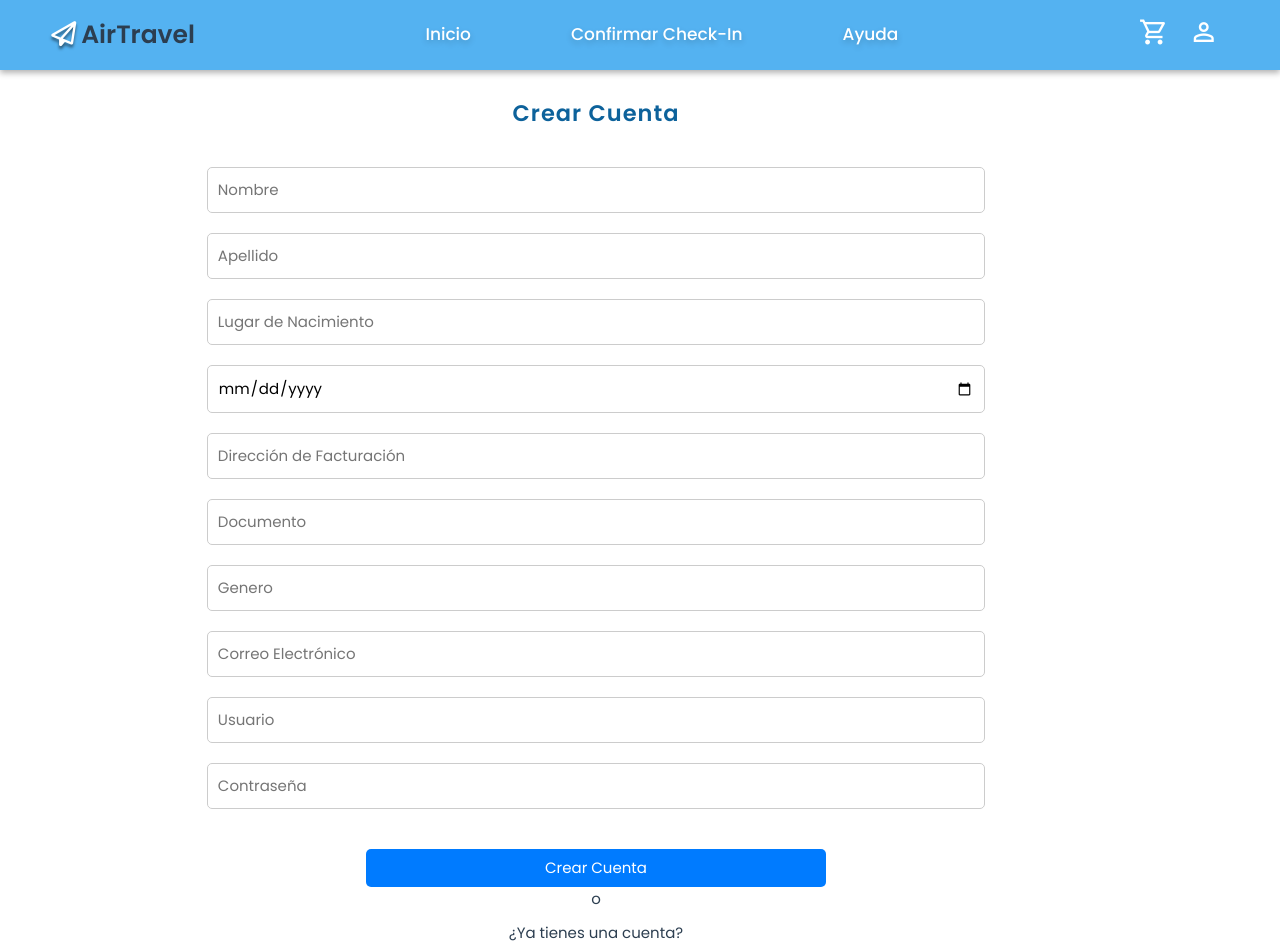
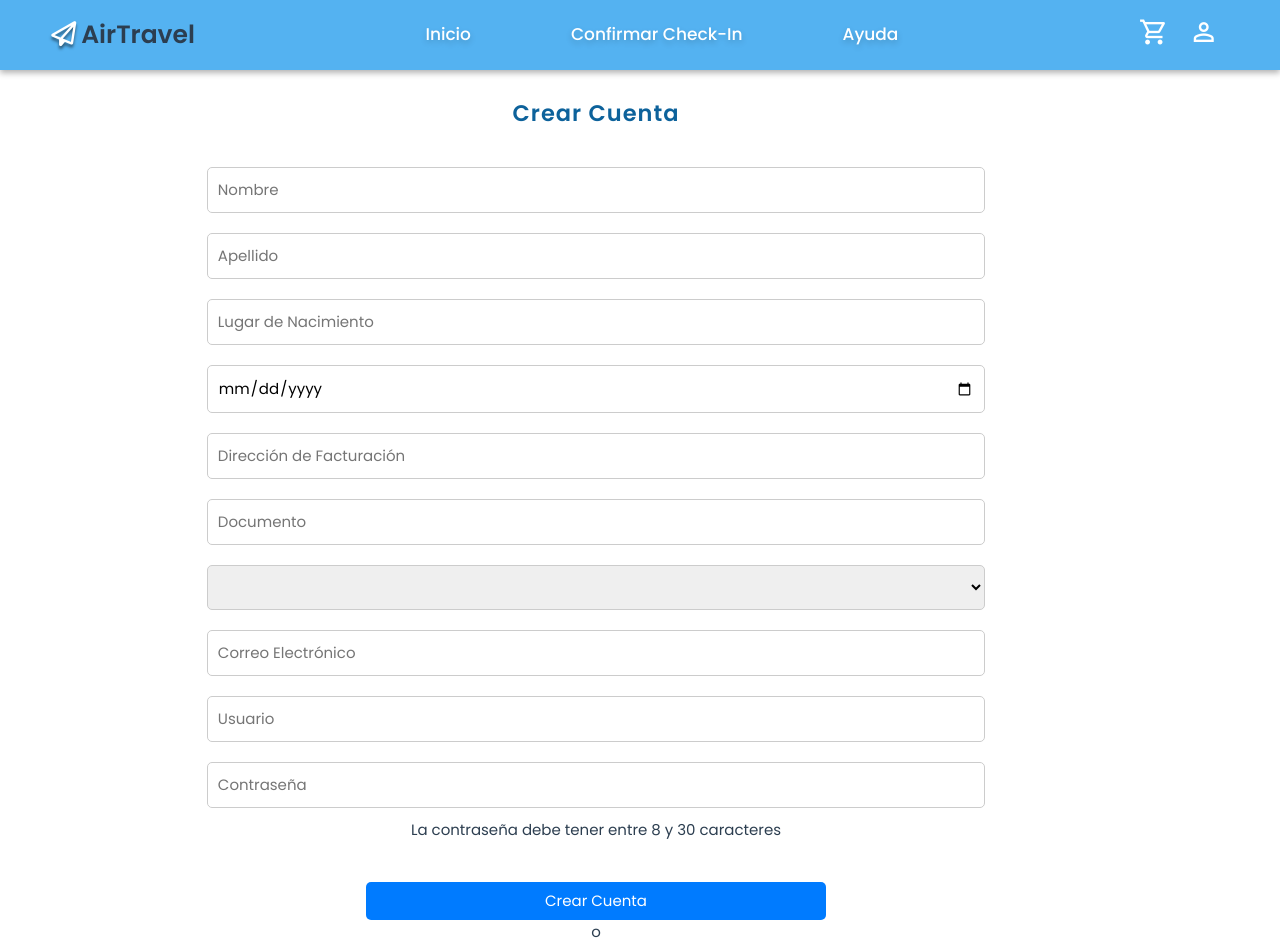
Before and after one commit to Valentin387/airlineLabSoft2023, a Vue app in the folder airline-frontend/: page /SignUp in a window 1280 px wide. Shown: the top 952 px of the page. Built offline with nearby package versions, Linux system fonts and the light colour scheme.

Commit message:
Auto stash before merge of "develop" and "origin/develop"

```diff
--- a/airline-frontend/src/views/Ad_Management.vue
+++ b/airline-frontend/src/views/Ad_Management.vue
@@ -341,10 +341,7 @@ import errorModal from "@/components/ErrorModal.vue";
 export default {
   data() {
     return {
-
-      id: "",
-
-      selectedTab: 'profile',
+      selectedTab: 'admins',
       admins: [/* Lista de administradores */],
       creatingAdmin: false,
       newAdminName: '',
--- a/airline-frontend/src/views/SignUp.vue
+++ b/airline-frontend/src/views/SignUp.vue
@@ -6,11 +6,13 @@
         <div class="form-group">
           <!-- Nombre Completo -->
           <input type="text" id="firstName" placeholder="Nombre" v-model="firstName" required>
+          <p v-if="!isValidFirstName">El nombre no es válido</p>
 
-            <!-- Nombre Completo -->
+          <!-- Apellido -->
           <input type="text" id="lastName" placeholder="Apellido" v-model="lastName" required>
+          <p v-if="lastName.length > 25">El apellido no puede tener más de 25 caracteres</p>
 
-            <!-- Documento -->
+          <!-- Lugar de Nacimiento -->
           <input type="text" id="birth-place" placeholder="Lugar de Nacimiento" v-model="birthPlace" required>
 
           <!-- Fecha de Nacimiento -->
@@ -19,23 +21,28 @@
           <!-- Direccion de Facturacion -->
           <input type="text" id="billing-address" placeholder="Dirección de Facturación" v-model="billingAddress" required>
 
-            <!-- Documento -->
+          <!-- DNI -->
           <input type="text" id="DNI" placeholder="Documento" v-model="DNI" required>
+          <p v-if="DNI.length > 10">El DNI no puede tener más de 10 caracteres</p>
 
-            <!-- Genero -->
-            <input type="text" id="gender" placeholder="Genero" v-model="gender" required>
+          <!-- Género -->
+          <select id="gender" placeholder="Genero" v-model="gender">
+            <option value="male">Masculino</option>
+            <option value="female">Femenino</option>
+            <option value="Other">Otro</option>
+          </select>
 
           <!-- Email -->
           <input type="email" id="email" placeholder="Correo Electrónico" v-model="email" required>
+          <p v-if="email.length > 30">El correo electrónico no puede tener más de 30 caracteres</p>
 
           <!-- Usuario -->
           <input type="text" id="username" placeholder="Usuario" v-model="username" required>
+          <p v-if="username.length > 25">El usuario no puede tener más de 25 caracteres</p>
 
           <!-- Contraseña -->
           <input type="password" id="password" placeholder="Contraseña" v-model="password" required>
-
-            <!-- Foto de Perfil -->
-            <!-- <input type="file" id="profile-picture" accept="image/*" @change="uploadProfilePicture" required> -->
+          <p v-if="password.length < 8 || password.length > 30">La contraseña debe tener entre 8 y 30 caracteres</p>
         </div>
 
         <button id="create-account" class="create-account" @submit.prevent="createAccount" type="submit">Crear Cuenta</button>
@@ -219,15 +226,22 @@ export default {
       username: "",
       password: "",
       profileImage: "Soy una imagen",
-      errorMessage: ""
+      errorMessage: "",
+      isValidFirstName: true
     };
   },
   methods: {
     createAccount() {
+      if (this.password.length < 8 || this.password.length > 30) {
+        console.log("La contraseña no esta dentro del limite");
+      }
+      if (isNaN(this.firstName) && this.firstName.length <= 25) {
+        this.isValidFirstName = true;
+
       // Recopila todos los datos del formulario y crea un objeto con ellos
       const { DNI, email, password, firstName, lastName, birthDate, birthPlace, billingAddress, gender,  username, profileImage, errorMessage } = this;
       // Llama al servicio de registro para crear la cuenta
-      registerService.register(DNI, email, password, firstName, lastName, birthDate, birthPlace, billingAddress, gender,  username, profileImage)
+      registerService.register(DNI, email, password, firstName, lastName, birthDate, birthPlace, billingAddress, gender,  username, profileImage, errorMessage)
         .then((response) => {
           // Maneja la respuesta exitosa aquí
           if (response.status === 200) {
@@ -252,6 +266,11 @@ export default {
             console.error("Something happened:", error);
           }
         });
+
+      } else {
+        console.log("El nombre no puede ser un numero o no esta dentro del limite");
+        this.isValidFirstName = false;
+      }
     },
     /*uploadProfilePicture(event) {
       const file = event.target.files[0];
```
Lines whose indentation alone changed are shown as unchanged.
